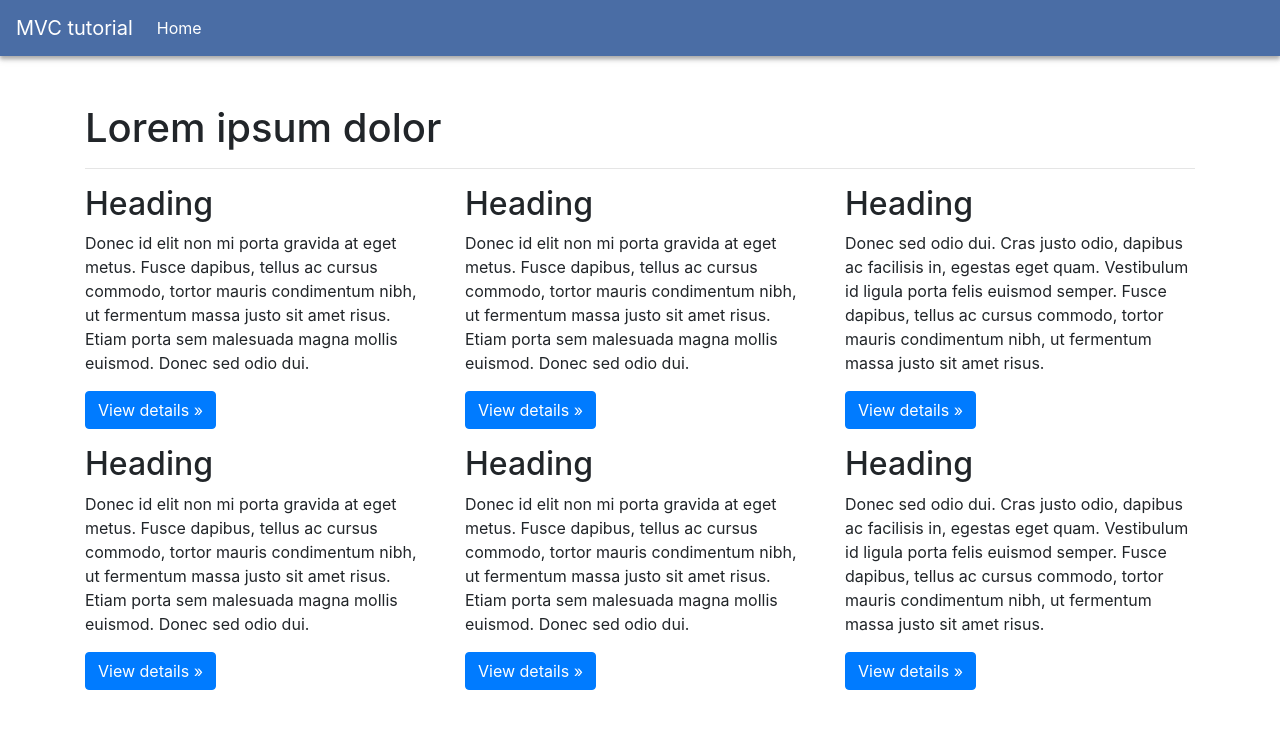
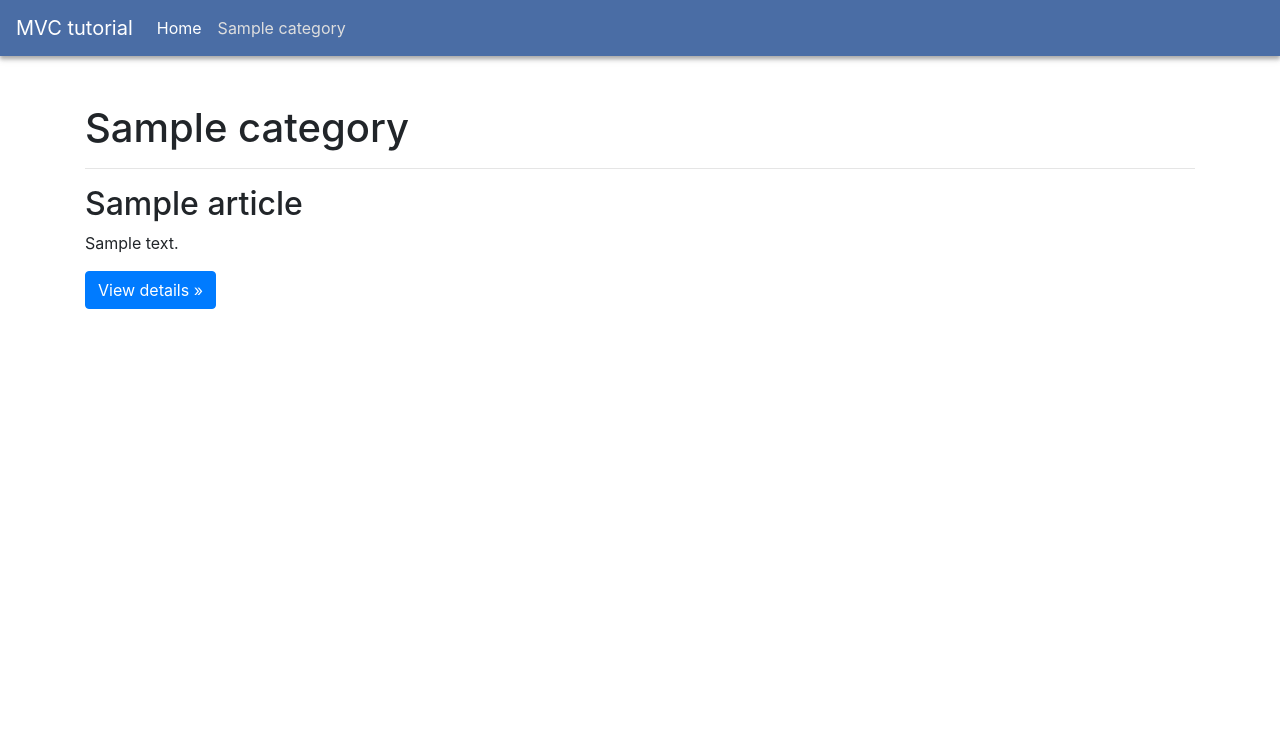
Before and after one commit to mirzaie8180/blog-mvc, a PHP site: page /mvc/home/category/1 in a window 1280 px wide. Shown: the top 729 px of the page. Run offline with PHP 8.4, Linux system fonts and the light colour scheme; tables that the repository leaves empty or names only in its code hold one stand-in row (values such as "Sample post"); data that the repository does not hold is empty.

Commit message:
last update

```diff
--- a/application/view/app/category.php
+++ b/application/view/app/category.php
@@ -1,44 +1,22 @@
-<?php $this->include("app.layouts.header"); ?>
-
+<?php $this->include("app.layouts.header", ['categories' => $categories]); ?>
 
 <section class="container my-5">
     <section class="row">
         <section class="col-12">
-                <h1>Lorem ipsum dolor</h1>
+            <h1><?= $category['name'] ?></h1>
             <hr>
         </section>
     </section>
     <section class="row">
+        <?php foreach ($articles as $article) { ?>
+
             <section class="col-md-4">
-                <h2>Heading</h2>
-                <p>Donec id elit non mi porta gravida at eget metus. Fusce dapibus, tellus ac cursus commodo, tortor mauris condimentum nibh, ut fermentum massa justo sit amet risus. Etiam porta sem malesuada magna mollis euismod. Donec sed odio dui. </p>
-                <p><a class="btn btn-primary" href="detail.html" role="button">View details »</a></p>
+                <h2><?= $article['title'] ?></h2>
+                <p><?= substr($article['body'] , 0,120)  ?></p>
+                <p><a class="btn btn-primary" href="<?= $this->url('home/show/' . $article['id']); ?>" role="button">View details »</a></p>
             </section>
-            <section class="col-md-4">
-                <h2>Heading</h2>
-                <p>Donec id elit non mi porta gravida at eget metus. Fusce dapibus, tellus ac cursus commodo, tortor mauris condimentum nibh, ut fermentum massa justo sit amet risus. Etiam porta sem malesuada magna mollis euismod. Donec sed odio dui. </p>
-                <p><a class="btn btn-primary" href="detail.html" role="button">View details »</a></p>
-            </section>
-            <section class="col-md-4">
-                <h2>Heading</h2>
-                <p>Donec sed odio dui. Cras justo odio, dapibus ac facilisis in, egestas eget quam. Vestibulum id ligula porta felis euismod semper. Fusce dapibus, tellus ac cursus commodo, tortor mauris condimentum nibh, ut fermentum massa justo sit amet risus.</p>
-                <p><a class="btn btn-primary" href="detail.html" role="button">View details »</a></p>
-            </section>
-            <section class="col-md-4">
-                <h2>Heading</h2>
-                <p>Donec id elit non mi porta gravida at eget metus. Fusce dapibus, tellus ac cursus commodo, tortor mauris condimentum nibh, ut fermentum massa justo sit amet risus. Etiam porta sem malesuada magna mollis euismod. Donec sed odio dui. </p>
-                <p><a class="btn btn-primary" href="detail.html" role="button">View details »</a></p>
-            </section>
-            <section class="col-md-4">
-                <h2>Heading</h2>
-                <p>Donec id elit non mi porta gravida at eget metus. Fusce dapibus, tellus ac cursus commodo, tortor mauris condimentum nibh, ut fermentum massa justo sit amet risus. Etiam porta sem malesuada magna mollis euismod. Donec sed odio dui. </p>
-                <p><a class="btn btn-primary" href="detail.html" role="button">View details »</a></p>
-            </section>
-            <section class="col-md-4">
-                <h2>Heading</h2>
-                <p>Donec sed odio dui. Cras justo odio, dapibus ac facilisis in, egestas eget quam. Vestibulum id ligula porta felis euismod semper. Fusce dapibus, tellus ac cursus commodo, tortor mauris condimentum nibh, ut fermentum massa justo sit amet risus.</p>
-                <p><a class="btn btn-primary" href="detail.html" role="button">View details »</a></p>
-            </section>
+
+        <?php } ?>
     </section>
 </section>
 
--- a/application/view/app/layouts/header.php
+++ b/application/view/app/layouts/header.php
@@ -11,7 +11,7 @@
 <section id="app">
 
     <nav class="navbar navbar-expand-lg navbar-dark  bg-blue">
-        <a class="navbar-brand" href="<?= $this->asset('panel'); ?>">MVC tutorial</a>
+        <a class="navbar-brand" href="<?= $this->url('panel'); ?>">MVC tutorial</a>
         <button class="navbar-toggler" type="button" data-toggle="collapse" data-target="#navbarSupportedContent" aria-controls="navbarSupportedContent" aria-expanded="false" aria-label="Toggle navigation">
             <span class="navbar-toggler-icon"></span>
         </button>
--- a/application/view/panel/layouts/header.php
+++ b/application/view/panel/layouts/header.php
@@ -10,7 +10,7 @@
 <body>
 <section id="app">
     <nav class="navbar navbar-expand-lg navbar-dark  bg-red">
-        <a class="navbar-brand" href="<?php $this->url('../../../controllers/Home.php'); ?>">MVC tutorial panel</a>
+        <a class="navbar-brand" href="<?php $this->url('home'); ?>">MVC tutorial panel</a>
         <button class="navbar-toggler" type="button" data-toggle="collapse" data-target="#navbarSupportedContent" aria-controls="navbarSupportedContent" aria-expanded="false" aria-label="Toggle navigation">
             <span class="navbar-toggler-icon"></span>
         </button>
```
Also changed, not shown: application/view/app/show.php (+7 -10 lines). Lines whose indentation alone changed are shown as unchanged.
